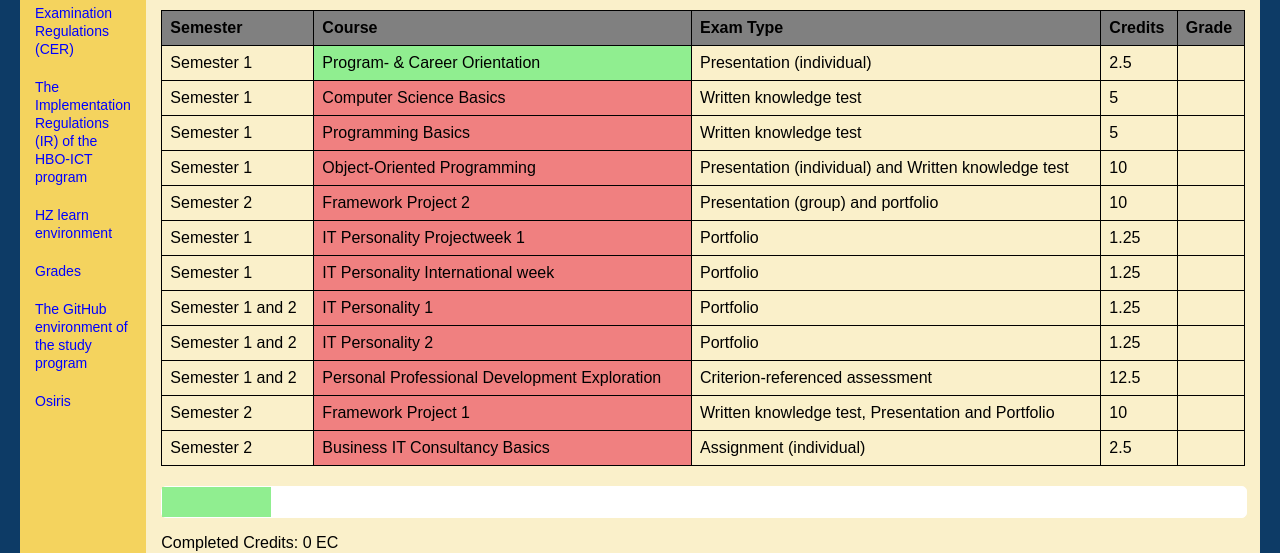
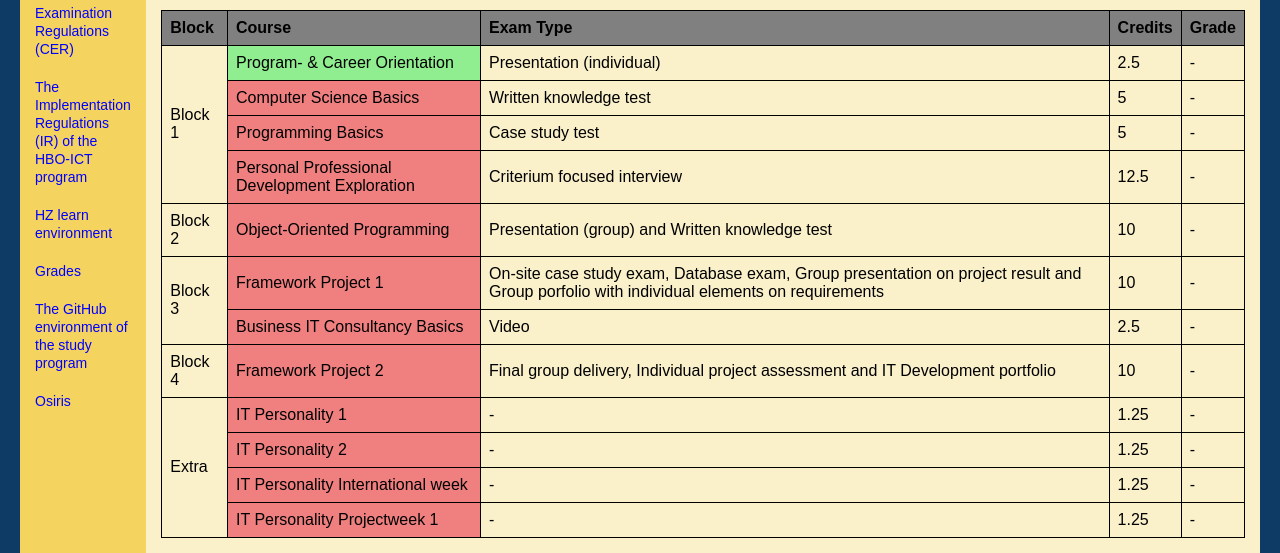
Before and after one commit to SasDammeHZ/SasDammeHZ.github.io, a plain HTML site: page dashboard.html in a window 1280 px wide. Shown: the part 261-814 px from the top of the page. Drawn offline with Linux system fonts and the light colour scheme.

Commit message:
Dashboard update

```diff
--- a/dashboard.html
+++ b/dashboard.html
@@ -41,100 +41,115 @@
       <h1>Courses and Exams for HBO-ICT Programme</h1>
 
       <table>
-        <thead>
+        <thead> <!--Theads means you specifiy each part of the table-->
           <tr>
-            <th>Semester</th>
-            <th>Course</th>
+            <th>Block</th> <!--perhaps do Quarter instead of Semester-->
+            <th>Course</th> <!--tr, is table row, th means table header, td are for the rest-->
             <th>Exam Type</th>
             <th>Credits</th>
             <th>Grade</th>
           </tr>
         </thead>
         <tbody>
+
           <tr>
-            <td>Semester 1</td>
+            <td rowspan="4">Block 1</td>
+            <!--If you want the rows to merge you can add rowspan="to the number of rows you wanna merge"-->
             <td class="completed">Program- & Career Orientation</td>
             <td>Presentation (individual)</td>
             <td>2.5</td>
-            <td></td>
+            <td>-</td>
           </tr>
+
           <tr>
-            <td>Semester 1</td>
+            <!--Block 1-->
             <td class="not-completed">Computer Science Basics</td>
             <td>Written knowledge test</td>
             <td>5</td>
-            <td></td>
+            <td>-</td>
           </tr>
+
           <tr>
-            <td>Semester 1</td>
+            <!--Block 1-->
             <td class="not-completed">Programming Basics</td>
-            <td>Written knowledge test</td>
+            <td>Case study test</td>
             <td>5</td>
-            <td></td>
+            <td>-</td>
           </tr>
+
           <tr>
-            <td>Semester 1</td>
+            <!--Block 1-->
+            <td class="not-completed">Personal Professional Development Exploration</td>
+            <td>Criterium focused interview</td>
+            <td>12.5</td>
+            <td>-</td>
+          </tr>
+
+          <tr>
+            <td>Block 2</td>
             <td class="not-completed">Object-Oriented Programming</td>
-            <td>Presentation (individual) and Written knowledge test</td>
+            <td>Presentation (group) and Written knowledge test</td>
             <td>10</td>
-            <td></td>
+            <td>-</td>
           </tr>
+
           <tr>
-            <td>Semester 2</td>
+            <td rowspan="2">Block 3</td>
+            <td class="not-completed">Framework Project 1</td>
+            <td>On-site case study exam, Database exam, Group presentation on project result and Group porfolio with individual elements on requirements</td>
+            <td>10</td>
+            <td>-</td>
+          </tr>
+
+          <tr>
+            <!--Block 3-->
+            <td class="not-completed">Business IT Consultancy Basics</td>
+            <td>Video</td>
+            <td>2.5</td>
+            <td>-</td>
+          </tr>
+
+          <tr>
+            <td>Block 4</td>
             <td class="not-completed">Framework Project 2</td>
-            <td>Presentation (group) and portfolio</td>
+            <td>Final group delivery, Individual project assessment and
+              IT Development portfolio</td>
             <td>10</td>
-            <td></td>
+            <td>-</td>
           </tr>
+
           <tr>
-            <td>Semester 1</td>
+            <td rowspan="4">Extra</td>
+            <td class="not-completed">IT Personality 1</td>
+            <td>-</td>
+            <td>1.25</td>
+            <td>-</td>
+          </tr>
+
+          <tr>
+            <!--Extra-->
+            <td class="not-completed">IT Personality 2</td>
+            <td>-</td>
+            <td>1.25</td>
+            <td>-</td>
+          </tr>
+
+          <tr>
+            <!--Extra-->
+            <td class="not-completed">IT Personality International week</td>
+            <td>-</td>
+            <td>1.25</td>
+            <td>-</td>
+          </tr>
+
+          <tr>
+            <!--Extra-->
             <td class="not-completed">IT Personality Projectweek 1</td>
-            <td>Portfolio</td>
+            <td>-</td>
             <td>1.25</td>
-            <td></td>
+            <td>-</td>
           </tr>
-          <tr>
-            <td>Semester 1</td>
-            <td class="not-completed">IT Personality International week</td>
-            <td>Portfolio</td>
-            <td>1.25</td>
-            <td></td>
-          </tr>
-          <tr>
-            <td>Semester 1 and 2</td>
-            <td class="not-completed">IT Personality 1</td>
-            <td>Portfolio</td>
-            <td>1.25</td>
-            <td></td>
-          </tr>
-          <tr>
-            <td>Semester 1 and 2</td>
-            <td class="not-completed">IT Personality 2</td>
-            <td>Portfolio</td>
-            <td>1.25</td>
-            <td></td>
-          </tr>
-          <tr>
-            <td>Semester 1 and 2</td>
-            <td class="not-completed">Personal Professional Development Exploration</td>
-            <td>Criterion-referenced assessment</td>
-            <td>12.5</td>
-            <td></td>
-          </tr>
-          <tr>
-            <td>Semester 2</td>
-            <td class="not-completed">Framework Project 1</td>
-            <td>Written knowledge test, Presentation and Portfolio</td>
-            <td>10</td>
-            <td></td>
-          </tr>
-          <tr>
-            <td>Semester 2</td>
-            <td class="not-completed">Business IT Consultancy Basics</td>
-            <td>Assignment (individual)</td>
-            <td>2.5</td>
-            <td></td>
-          </tr>
+
         </tbody>
       </table>
 
--- a/style.css
+++ b/style.css
@@ -86,8 +86,7 @@ table {
     border-collapse: collapse;
 }
 
-th,
-td {
+th, td {
     border: 1px solid black;
     padding: 8px;
     text-align: left;
```
Also changed, not shown: faq.html (+13 -4 lines), index.html (+2 -3 lines), profile.html (+2 -2 lines).
